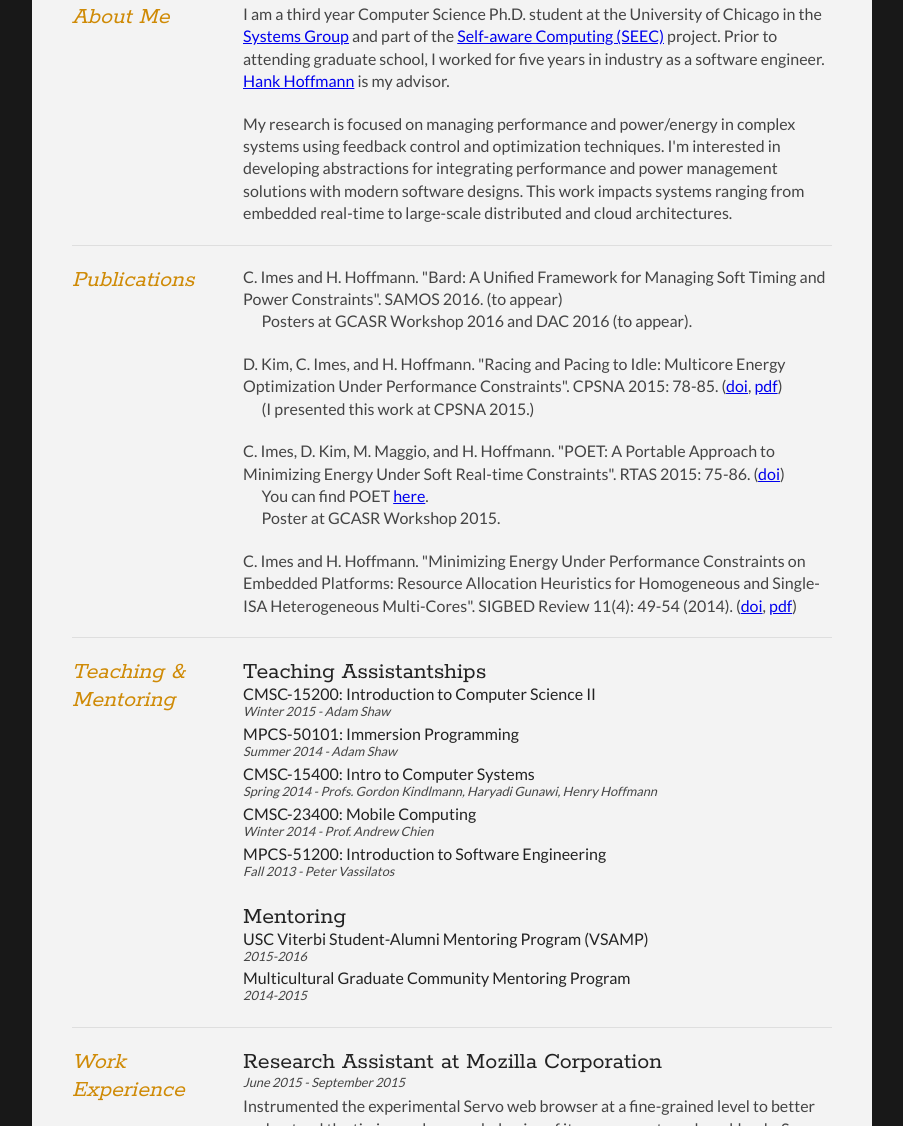
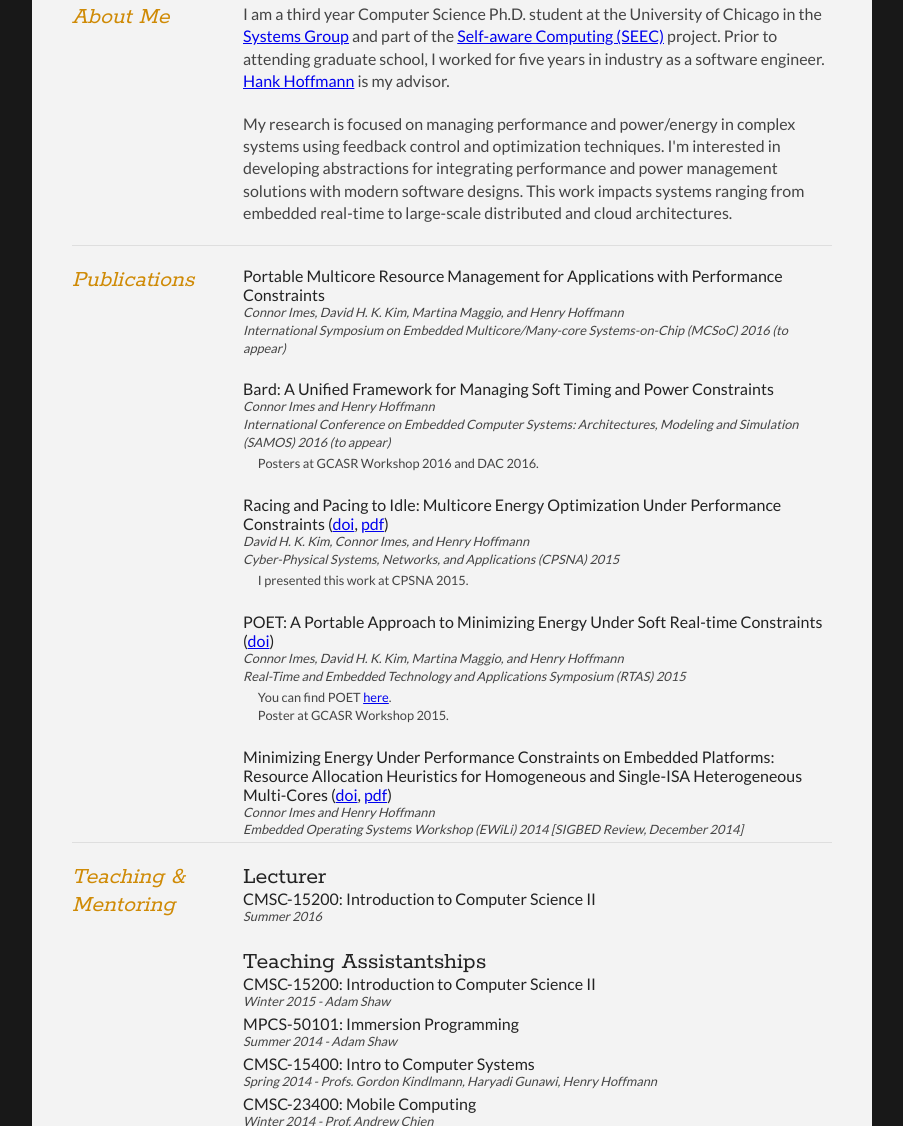
Before and after one commit to connorimes/ckimes-cv, a plain HTML site: page index.html in a window 1280 px wide. Shown: the part 199-1325 px from the top of the page, without its empty margins (188-1091 px from the left). Drawn offline with Linux system fonts and the light colour scheme.

Commit message:
MCSoC paper; better publications display

```diff
--- a/index.html
+++ b/index.html
@@ -75,31 +75,58 @@
 
 					<div class="sectionContent">
 						<article>
-							<p>
-								C. Imes and H. Hoffmann. "Bard: A Unified Framework for Managing Soft Timing and Power Constraints". SAMOS 2016. (to appear)
+							<h3>Portable Multicore Resource Management for Applications with Performance Constraints</h3>
+							<p class="subDetails">
+								Connor Imes, David H. K. Kim, Martina Maggio, and Henry Hoffmann
 								<br/>
-								&nbsp;&nbsp;&nbsp;&nbsp;&nbsp; Posters at GCASR Workshop 2016 and DAC 2016 (to appear).
+								International Symposium on Embedded Multicore/Many-core Systems-on-Chip (MCSoC) 2016 (to appear)
 							</p>
 						</article>
+						<br/>
 						<article>
-							<p>
-								D. Kim, C. Imes, and H. Hoffmann. "Racing and Pacing to Idle: Multicore Energy Optimization Under Performance Constraints". CPSNA 2015: 78-85. (<a href="http://dx.doi.org/10.1109/CPSNA.2015.23">doi</a>, <a href="http://people.cs.uchicago.edu/~hankhoffmann/kim-cpsna2015.pdf">pdf</a>)
+							<h3>Bard: A Unified Framework for Managing Soft Timing and Power Constraints</h3>
+							<p class="subDetails">
+								Connor Imes and Henry Hoffmann
 								<br/>
-								&nbsp;&nbsp;&nbsp;&nbsp;&nbsp; (I presented this work at CPSNA 2015.)
+								International Conference on Embedded Computer Systems: Architectures, Modeling and Simulation (SAMOS) 2016 (to appear)
+							</p>
+							<p class="subPoints">
+								&nbsp;&nbsp;&nbsp;&nbsp;&nbsp; Posters at GCASR Workshop 2016 and DAC 2016.
 							</p>
 						</article>
+						<br/>
 						<article>
-							<p>
-								C. Imes, D. Kim, M. Maggio, and H. Hoffmann. "POET: A Portable Approach to Minimizing Energy Under Soft Real-time Constraints". RTAS 2015: 75-86. (<a href="http://dx.doi.org/10.1109/RTAS.2015.7108419">doi</a>)
+							<h3>Racing and Pacing to Idle: Multicore Energy Optimization Under Performance Constraints (<a href="http://dx.doi.org/10.1109/CPSNA.2015.23">doi</a>, <a href="http://people.cs.uchicago.edu/~hankhoffmann/kim-cpsna2015.pdf">pdf</a>)</h3>
+							<p class="subDetails">
+								David H. K. Kim, Connor Imes, and Henry Hoffmann
 								<br/>
+								Cyber-Physical Systems, Networks, and Applications (CPSNA) 2015
+							</p>
+							<p class="subPoints">
+								&nbsp;&nbsp;&nbsp;&nbsp;&nbsp; I presented this work at CPSNA 2015.
+							</p>
+						</article>
+						<br/>
+						<article>
+							<h3>POET: A Portable Approach to Minimizing Energy Under Soft Real-time Constraints (<a href="http://dx.doi.org/10.1109/RTAS.2015.7108419">doi</a>)</h3>
+							<p class="subDetails">
+								Connor Imes, David H. K. Kim, Martina Maggio, and Henry Hoffmann
+								<br/>
+								Real-Time and Embedded Technology and Applications Symposium (RTAS) 2015
+							</p>
+							<p class="subPoints">
 								&nbsp;&nbsp;&nbsp;&nbsp;&nbsp; You can find POET <a href="http://poet.cs.uchicago.edu/">here</a>.
 								<br/>
 								&nbsp;&nbsp;&nbsp;&nbsp;&nbsp; Poster at GCASR Workshop 2015.
 							</p>
 						</article>
+						<br/>
 						<article>
-							<p>
-								C. Imes and H. Hoffmann. "Minimizing Energy Under Performance Constraints on Embedded Platforms: Resource Allocation Heuristics for Homogeneous and Single-ISA Heterogeneous Multi-Cores". SIGBED Review 11(4): 49-54 (2014). (<a href="http://dx.doi.org/10.1145/2724942.2724950">doi</a>, <a href="http://ceur-ws.org/Vol-1291/ewili14_13.pdf">pdf</a>)
+							<h3>Minimizing Energy Under Performance Constraints on Embedded Platforms: Resource Allocation Heuristics for Homogeneous and Single-ISA Heterogeneous Multi-Cores (<a href="http://dx.doi.org/10.1145/2724942.2724950">doi</a>, <a href="http://ceur-ws.org/Vol-1291/ewili14_13.pdf">pdf</a>)</h3>
+							<p class="subDetails">
+								Connor Imes and Henry Hoffmann
+								<br/>
+								Embedded Operating Systems Workshop (EWiLi) 2014 [SIGBED Review, December 2014]
 							</p>
 						</article>
 					</div>
@@ -112,6 +139,15 @@
 					</div>
 
 					<div class="sectionContent">
+						<h2>Lecturer</h2>
+						<article>
+							<h3>CMSC-15200: Introduction to Computer Science II</h3>
+							<p class="subDetails">
+								Summer 2016
+							</p>
+						</article>
+
+						<br/>
 						<h2>Teaching Assistantships</h2>
 						<article>
 							<h3>CMSC-15200: Introduction to Computer Science II</h3>
--- a/style.css
+++ b/style.css
@@ -155,6 +155,11 @@
 .subDetails {
 	font-size: 0.8em;
 	font-style: italic;
+	margin-bottom: 3px;
+}
+
+.subPoints {
+	font-size: 0.8em;
 	margin-bottom: 3px;
 }
 
```
